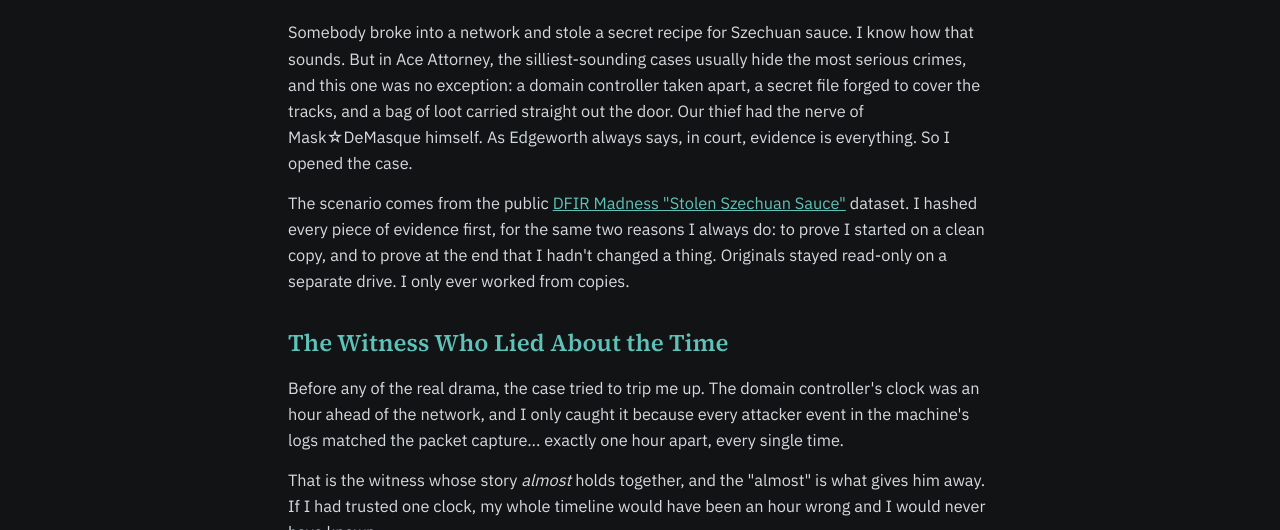
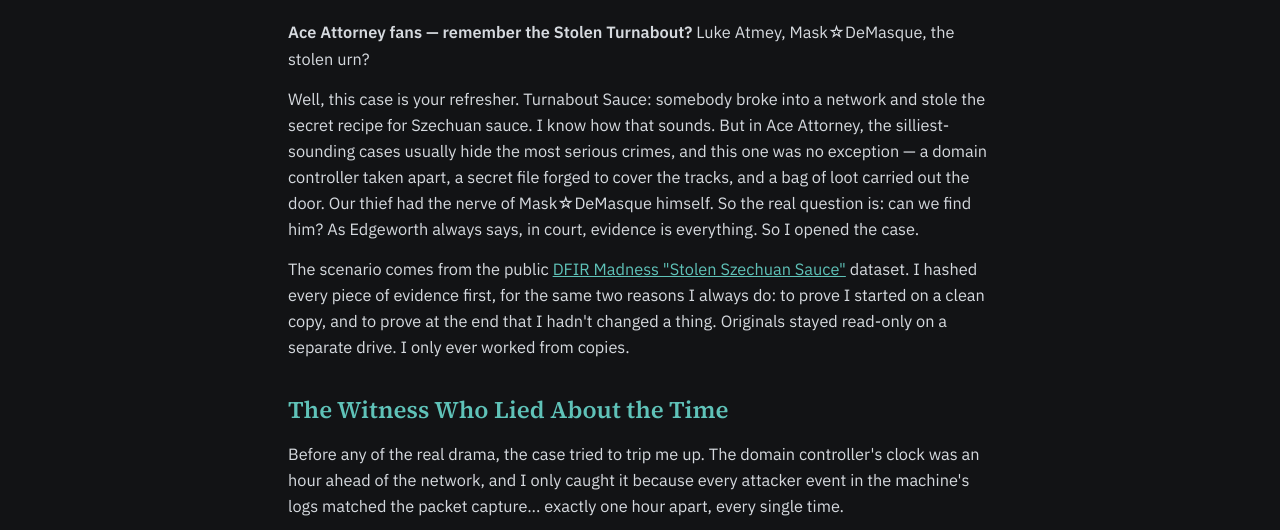
Before and after one commit to ftj258/ftj258.github.io, a plain HTML site: page blog/turnabout-sauce.html in a window 1280 px wide. Shown: the part 199-729 px from the top of the page. Drawn offline with Linux system fonts and the light colour scheme.

Commit message:
Open Turnabout Sauce blog with the Mask DeMasque hook

```diff
--- a/blog/turnabout-sauce.html
+++ b/blog/turnabout-sauce.html
@@ -31,7 +31,8 @@
     <h1>Turnabout Sauce</h1>
     <div class="post-meta">November 2026 &middot; Memory &amp; network forensics &middot; Stolen Szechuan Sauce</div>
 
-    <p>Somebody broke into a network and stole a secret recipe for Szechuan sauce. I know how that sounds. But in Ace Attorney, the silliest-sounding cases usually hide the most serious crimes, and this one was no exception: a domain controller taken apart, a secret file forged to cover the tracks, and a bag of loot carried straight out the door. Our thief had the nerve of Mask&#9734;DeMasque himself. As Edgeworth always says, in court, evidence is everything. So I opened the case.</p>
+    <p><strong>Ace Attorney fans — remember the Stolen Turnabout?</strong> Luke Atmey, Mask&#9734;DeMasque, the stolen urn?</p>
+    <p>Well, this case is your refresher. Turnabout Sauce: somebody broke into a network and stole the secret recipe for Szechuan sauce. I know how that sounds. But in Ace Attorney, the silliest-sounding cases usually hide the most serious crimes, and this one was no exception &mdash; a domain controller taken apart, a secret file forged to cover the tracks, and a bag of loot carried out the door. Our thief had the nerve of Mask&#9734;DeMasque himself. So the real question is: can we find him? As Edgeworth always says, in court, evidence is everything. So I opened the case.</p>
     <p>The scenario comes from the public <a href="https://dfirmadness.com/the-stolen-szechuan-sauce/" target="_blank" rel="noopener">DFIR Madness "Stolen Szechuan Sauce"</a> dataset. I hashed every piece of evidence first, for the same two reasons I always do: to prove I started on a clean copy, and to prove at the end that I hadn't changed a thing. Originals stayed read-only on a separate drive. I only ever worked from copies.</p>
 
     <h2>The Witness Who Lied About the Time</h2>
```
